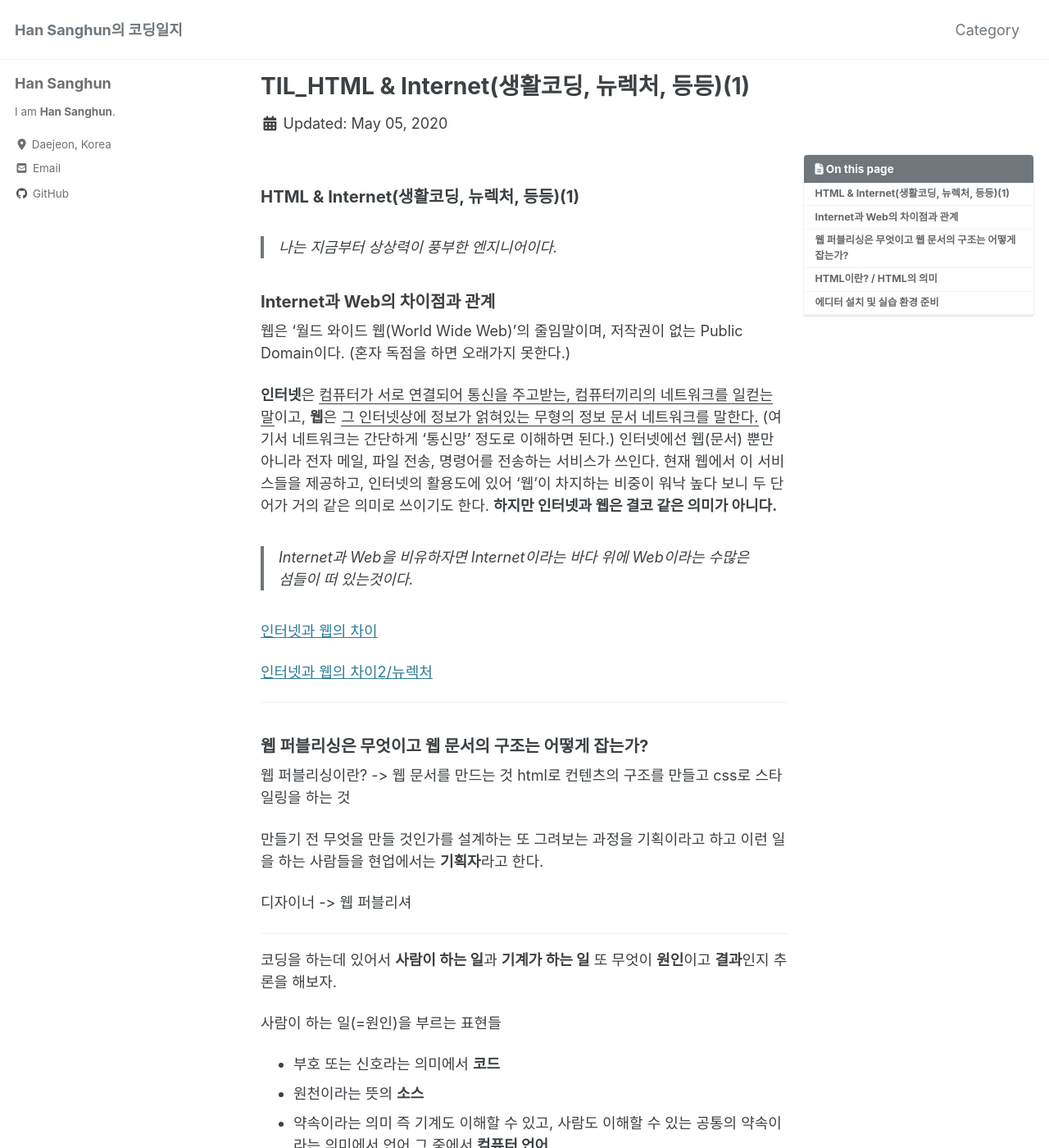
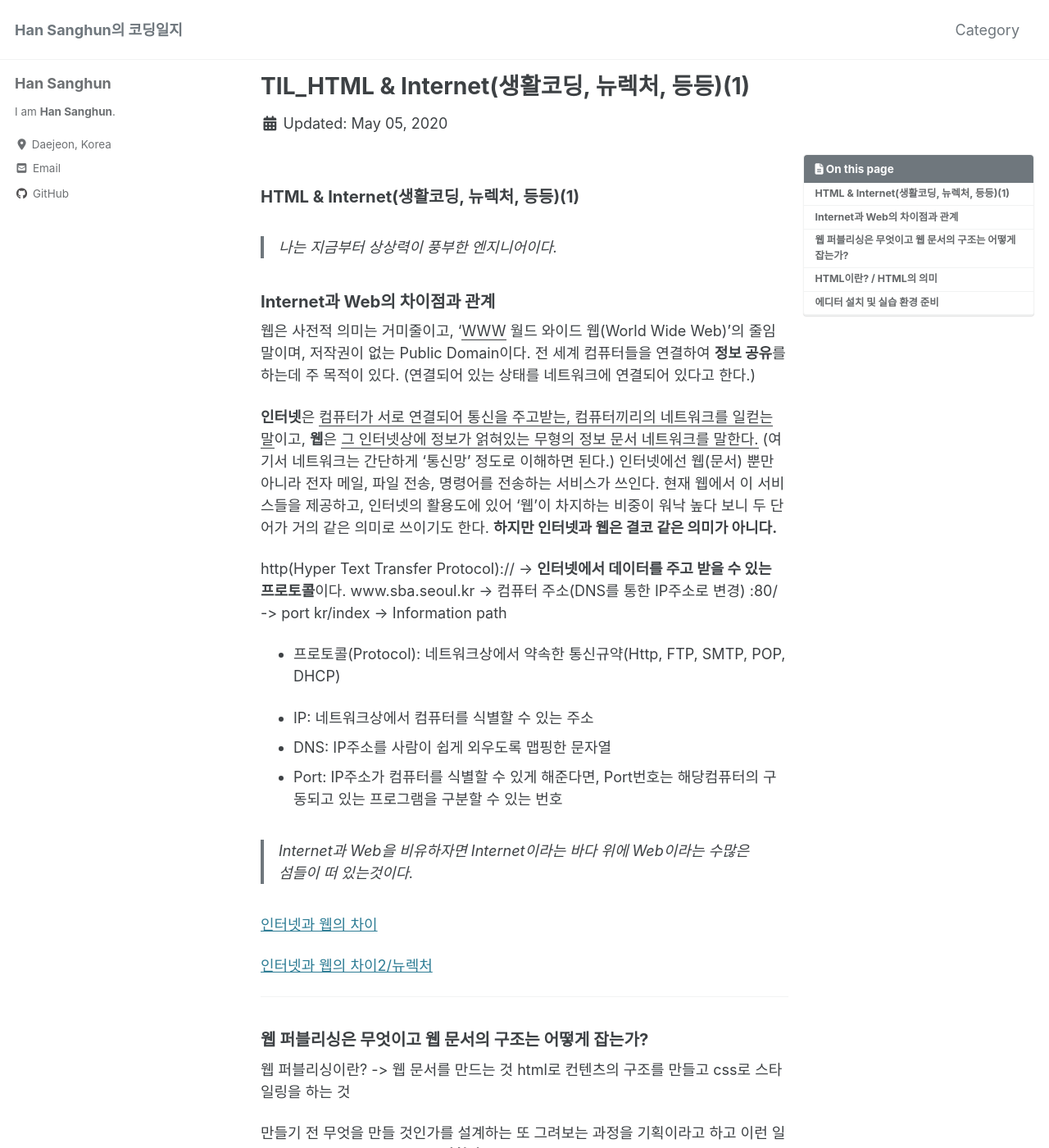
Before and after one commit to HanSanghun94/HanSanghun94.github.io, a Jekyll site: the page built from _posts/2020-05-05-html(1).md, in a window 1280 px wide and 1400 px high. Shown: the whole window at 82% size. Built offline with Jekyll 4.4.1, drawn with Linux system fonts in a browser that asks for light colours; cached includes are drawn as plain includes; nearby versions of some CDN libraries; some of the changed text lies outside the part shown.

```diff
--- a/_posts/2020-05-05-html(1).md
+++ b/_posts/2020-05-05-html(1).md
@@ -15,9 +14,22 @@ toc : true
 
 ### Internet과 Web의 차이점과 관계
 
-웹은 '월드 와이드 웹(World Wide Web)'의 줄임말이며, 저작권이 없는 Public Domain이다. (혼자 독점을 하면 오래가지 못한다.)
+웹은 사전적 의미는 거미줄이고, '<u>WWW</u> 월드 와이드 웹(World Wide Web)'의 줄임말이며, 저작권이 없는 Public Domain이다. 전 세계 컴퓨터들을 연결하여 <b>정보 공유</b>를 하는데 주 목적이 있다. (연결되어 있는 상태를 네트워크에 연결되어 있다고 한다.)
 
 <b>인터넷</b>은 <u>컴퓨터가 서로 연결되어 통신을 주고받는, 컴퓨터끼리의 네트워크를 일컫는 말</u>이고, <b>웹</b>은 <u>그 인터넷상에 정보가 얽혀있는 무형의 정보 문서 네트워크를 말한다.</u> (여기서 네트워크는 간단하게 '통신망' 정도로 이해하면 된다.) 인터넷에선 웹(문서) 뿐만 아니라 전자 메일, 파일 전송, 명령어를 전송하는 서비스가 쓰인다. 현재 웹에서 이 서비스들을 제공하고, 인터넷의 활용도에 있어 '웹'이 차지하는 비중이 워낙 높다 보니 두 단어가 거의 같은 의미로 쓰이기도 한다. <b>하지만 인터넷과 웹은 결코 같은 의미가 아니다.</b>
+
+http(Hyper Text Transfer Protocol):// -> <b>인터넷에서 데이터를 주고 받을 수 있는 프로토콜</b>이다.
+www.sba.seoul.kr -> 컴퓨터 주소(DNS를 통한 IP주소로 변경)
+:80/ -> port
+kr/index -> Information path
+
+* 프로토콜(Protocol): 네트워크상에서 약속한 통신규약(Http, FTP, SMTP, POP, DHCP)
+
+* IP: 네트워크상에서 컴퓨터를 식별할 수 있는 주소
+* DNS: IP주소를 사람이 쉽게 외우도록 맵핑한 문자열
+* Port: IP주소가 컴퓨터를 식별할 수 있게 해준다면, Port번호는 해당컴퓨터의 구동되고 있는 프로그램을 구분할 수 있는 번호
+
+
 
 >Internet과 Web을 비유하자면 Internet이라는 바다 위에 Web이라는 수많은 섬들이 떠 있는것이다.
 
@@ -34,7 +46,7 @@ html로 컨텐츠의 구조를 만들고 css로 스타일링을 하는 것
 
 만들기 전 무엇을 만들 것인가를 설계하는 또 그려보는 과정을 기획이라고 하고 이런 일을 하는 사람들을 현업에서는 <b>기획자</b>라고 한다.
 
-디자이너 -> 웹 퍼블리셔
+기획한 것을 디자이너가 디자인하면 -> 웹 퍼블리셔가 퍼블리싱을 한다.
 
 ---
 
```
Also changed, not shown: other parts of _posts/2020-05-05-html(1).md (+0 -1 lines), _posts/2020-05-11-css(1).md (+7 -5 lines), _posts/2020-05-22-Basic(1).md (added, +60 -0 lines), img/basic1.jpg (added).
